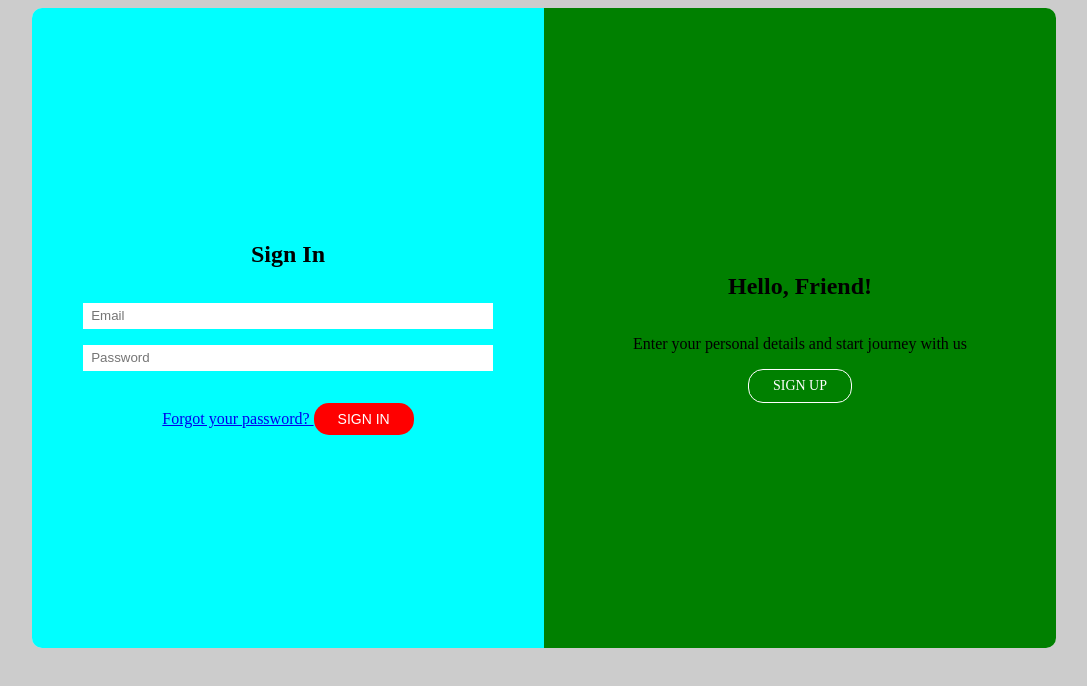
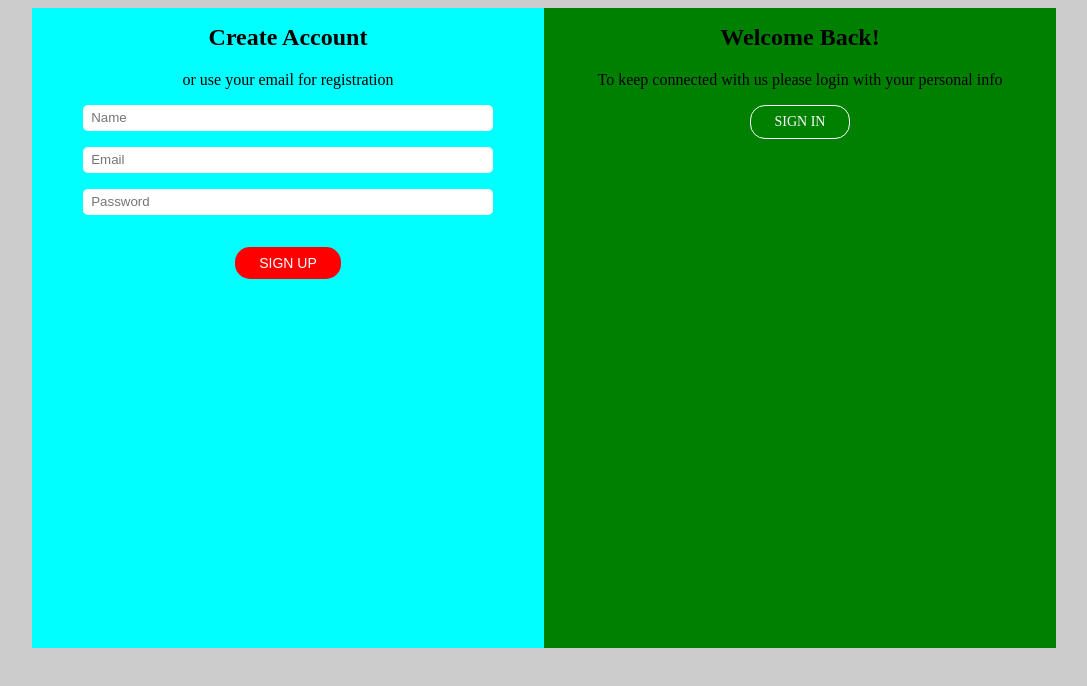
Before and after one commit to kcharymyrat/09.Sliding_sign_in_and_up, a plain HTML site: page index.html in a window 1280 px wide. Shown: the whole page, without its empty margins (96-1183 px from the left). Drawn offline with Linux system fonts and the light colour scheme.

Commit message:
HTML and CSS were redone to new style

```diff
--- a/index.html
+++ b/index.html
@@ -13,50 +13,51 @@
 <body>
     <main id="sign_in_up_main" class="not_hidden">
 
-        <section class=sign_in_up id="sign_in_fill">
-            <div class="sing_in_up_form">
+        <section id="forms">
+            <div class="sing_in_up_form" id="sign_up_form">
+                <h2>Create Account</h2>
+                <p>or use your email for registration</p>
+                <form action="" class="form">
+                    <input type="text" name="name" id="up_name_id" placeholder="Name">
+                    <input type="email" name="email" id="up_email_id" placeholder="Email">
+                    <input type="password" name="password" id="up_password_id" placeholder="Password">
+                    <button type="submit" class="btn btn-red-bg">
+                        SIGN UP
+                </button>
+                </form>
+            </div>
+            <div class="sing_in_up_form" id="sign_in_form">
                 <h2>Sign In</h2>
-                <form action="" class="form" id="sign_in_form">
+                <form action="" class="form">
                     <input type="email" name="email" id="in_email_id" placeholder="Email">
                     <input type="password" name="password" id="in_password_id" placeholder="Password">
-                    <a href="#" class="black_link">
-                        Forgot your password?
-                    </a>
+                    <p>
+                        <a href="#" class="black_link">
+                            Forgot your password?
+                        </a>
+                    </p>
                     <button type="submit" class="btn btn-red-bg">
                         SIGN IN
                     </button>
                 </form>
             </div>
-            <div class="sign_up_in_menu">
+        </section>
+
+
+        <section id="sign_menu">
+            <div class="sign_up_in_menu" id="sign_up_menu">
                 <h2>Hello, Friend!</h2>
                 <p>Enter your personal details and start journey with us</p>
                 <a href="#" class="btn btn-transp-bg" id="sign_up_switch">
                     SIGN UP
                 </a>
             </div>
-        </section>
-
-
-
-        <section class="sign_in_up hidden" id="sign_up_fill">
-            <div class="sign_up_in_menu border-reverse">
+            <div class="sign_up_in_menu" id="sign_in_menu">
                 <h2>Welcome Back!</h2>
                 <p>To keep connected with us please login with your personal info</p>
                 <a href="#" class="btn btn-transp-bg" id="sign_in_switch">
                         SIGN IN
                 </a>
-            </div>
-            <div class="sing_in_up_form border-reverse">
-                <h2>Create Account</h2>
-                <p>or use your email for registration</p>
-                <form action="" class="form" id="sign_up_form">
-                    <input type="text" name="name" id="up_name_id" placeholder="Name">
-                    <input type="email" name="email" id="up_email_id" placeholder="Email">
-                    <input type="password" name="password" id="up_password_id" placeholder="Password">
-                    <button type="submit" class="btn btn-red-bg">
-                            SIGN UP
-                    </button>
-                </form>
             </div>
         </section>
 
--- a/style.css
+++ b/style.css
@@ -2,9 +2,19 @@
         box-sizing: border-box;
     }
 
+    h1,
+    h2,
+    h3,
+    h4,
+    h5,
+    h6 {
+        margin-top: 0;
+        padding-top: 1rem;
+    }
+
     #sign_up_switch {
-    display: inline-block;
-    width: fit-content;
+        /* display: inline-block;
+        width: fit-content; */
         margin: 0 auto;
     }
 
@@ -23,11 +33,15 @@
         margin-bottom: 1rem;
         line-height: 1.5rem;
         border: none;
+        border-radius: 5px;
         outline: none;
+        -webkit-border-radius: 5px;
+        -moz-border-radius: 5px;
+        -ms-border-radius: 5px;
+        -o-border-radius: 5px;
     }
 
     .btn {
-    display: inline-block;
         font-size: 14px;
         padding: 0.5rem 1.5rem;
         text-decoration: none;
@@ -58,71 +72,62 @@
 
     body {
         background: #ccc;
+        text-align: center;
     }
 
-#sign_in_up_main {
-    background-color: #eee;
+    main#sign_in_up_main {
         width: 80vw;
-    border-radius: 10px;
         height: 80vh;
+        overflow: none;
         margin: auto;
-    text-align: center;
-    -webkit-border-radius: 10px;
-    -moz-border-radius: 10px;
-    -ms-border-radius: 10px;
-    -o-border-radius: 10px;
-    transition: all 1s ease;
-    -webkit-transition: all 1s ease;
-    -moz-transition: all 1s ease;
-    -ms-transition: all 1s ease;
-    -o-transition: all 1s ease;
+        position: relative;
+        display: flex;
     }
 
-.sign_in_up {
-    display: flex;
-    flex-direction: row;
+    section#forms {
+        position: relative;
+        width: 50%;
         height: 100%;
-    transition: all 1s ease;
-    -webkit-transition: all 1s ease;
-    -moz-transition: all 1s ease;
-    -ms-transition: all 1s ease;
-    -o-transition: all 1s ease;
+    }
+
+    section#forms .sing_in_up_form {
+        position: absolute;
+        top: 0;
+        left: 0;
+        width: 100%;
+        height: 100%;
+    }
+
+    section#forms .sing_in_up_form#sign_up_form {
+        z-index: 200;
+    }
+
+    section#forms .sing_in_up_form#sign_in_form {
+        z-index: 100;
+    }
+
+    section#sign_menu {
+        position: relative;
+        width: 50%;
+        height: 100%;
+    }
+
+    section#sign_menu .sign_up_in_menu {
+        position: absolute;
+        top: 0;
+        left: 0;
+        width: 100%;
+        height: 100%;
     }
 
     .sing_in_up_form {
-    margin: auto;
         background-color: aqua;
-    width: 50%;
-    height: 100%;
-    display: flex;
-    flex-direction: column;
-    justify-content: center;
-    border-top-left-radius: 10px;
-    border-bottom-left-radius: 10px;
     }
 
     .sign_up_in_menu {
-    margin: auto;
         background: green;
-    width: 50%;
-    height: 100%;
-    display: flex;
-    flex-direction: column;
-    justify-content: center;
-    border-top-right-radius: 10px;
-    border-bottom-right-radius: 10px;
     }
 
     .hidden {
         display: none;
     }
-
-.border-reverse {
-    border-radius: 0px;
-    -webkit-border-radius: 0px;
-    -moz-border-radius: 0px;
-    -ms-border-radius: 0px;
-    -o-border-radius: 0px;
-    border-top-left-radius: 10px;
-    border-bottom-left-radius: 10px;
-}
```
Lines whose indentation alone changed are shown as unchanged.
